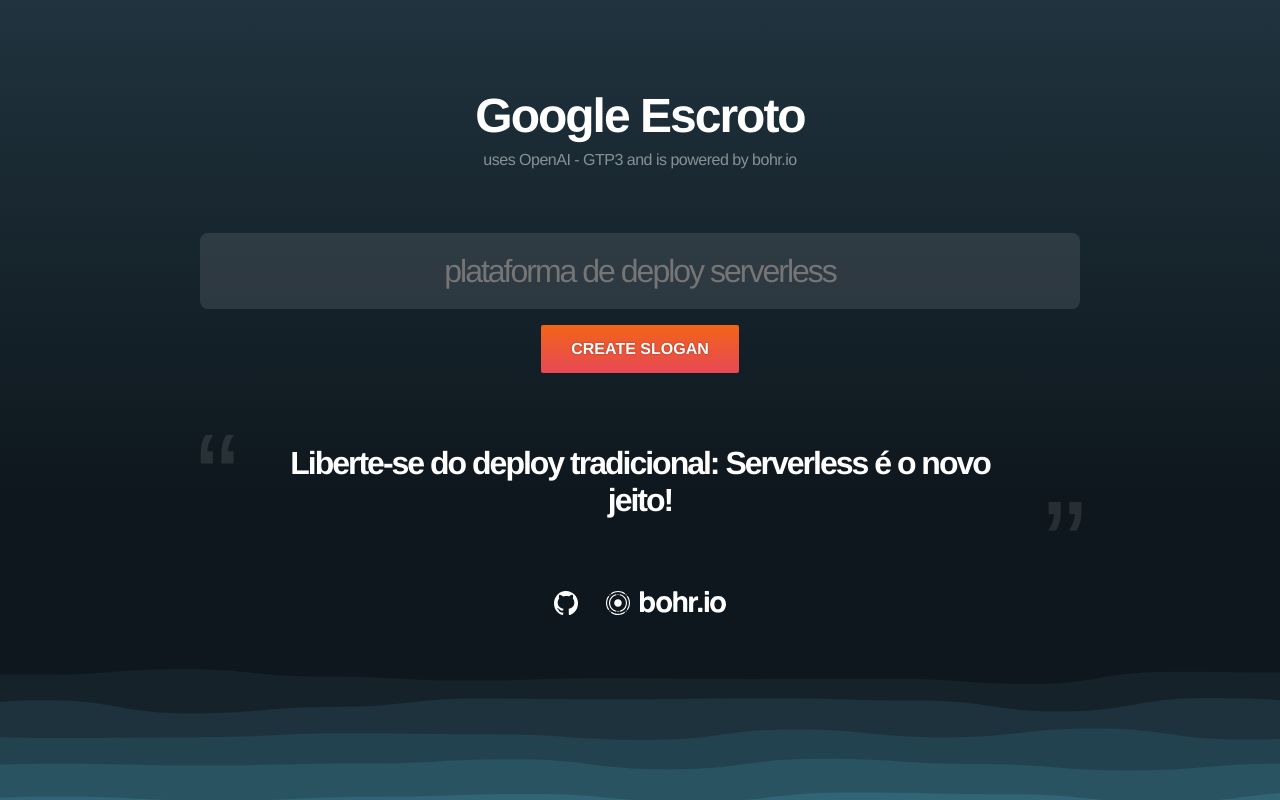
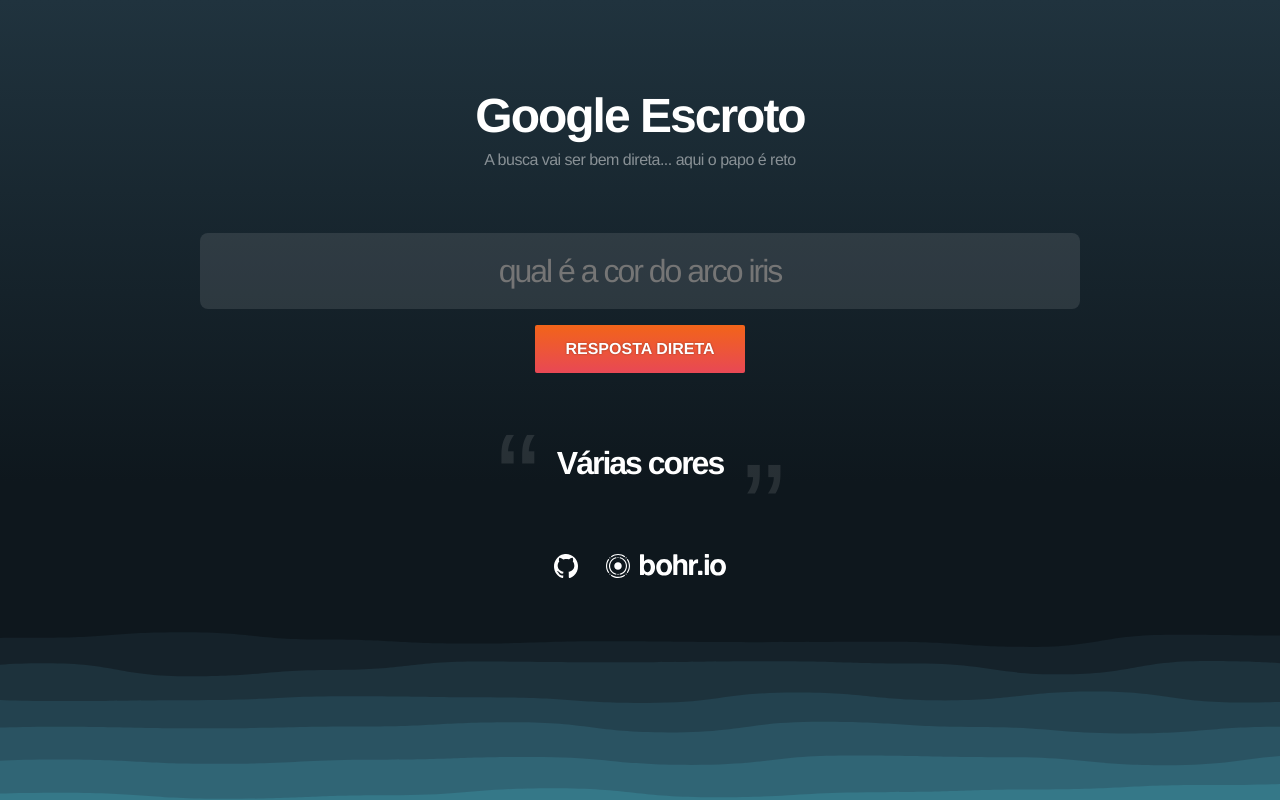
Before and after one commit to willmartinsmg/instantfind2, a website: page index.html in a window 1280 px wide. Shown: the top 800 px of the page. Drawn offline with Linux system fonts and the light colour scheme.

Commit message:
deploy 2

```diff
--- a/index.html
+++ b/index.html
@@ -183,19 +183,17 @@
   <body>
     <form onsubmit="onSubmit(event)">
       <h1>Google Escroto</h1>
-      <p>uses OpenAI - GTP3 and is powered by bohr.io</p>
+      <p>A busca vai ser bem direta... aqui o papo é reto</p>
       <input
         type="text"
         id="prompt"
         value=""
-        placeholder="plataforma de deploy serverless"
+        placeholder="qual é a cor do arco iris"
       />
-      <input type="submit" value="Create Slogan" />
+      <input type="submit" value="Resposta Direta" />
     </form>
     <div id="result_wrapper">
-      <div id="result">
-        Liberte-se do deploy tradicional: Serverless é o novo jeito!
-      </div>
+      <div id="result">Várias cores</div>
     </div>
     <div id="brands">
       <a href="https://github.com/bohr-io/openai-template" target="_blank">
```
